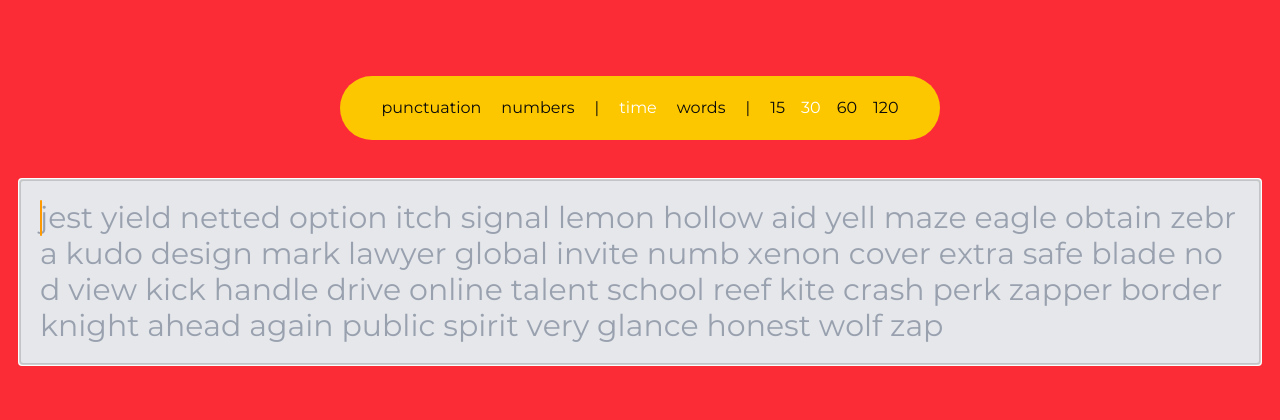
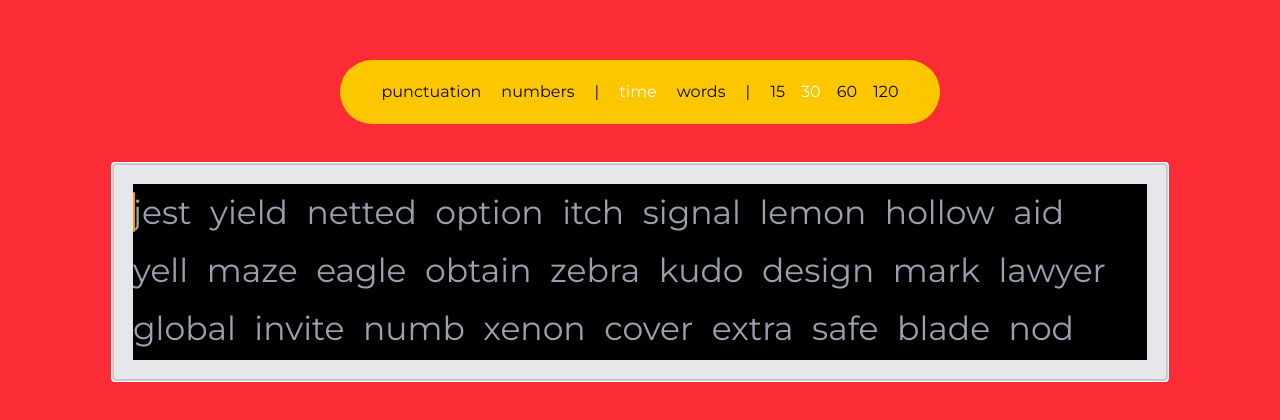
Before and after one commit to Aditya-Rawat01/type-shi.gg, a Next.js app: page / in a window 1280 px wide. Shown: the part 180-600 px from the top of the page. Built offline with nearby package versions, Linux system fonts and the light colour scheme.

Commit message:
scrolling, cursor movement, glitches fixed

```diff
--- a/components/typingArea.tsx
+++ b/components/typingArea.tsx
@@ -1,6 +1,6 @@
 'use client'
 
-import { KeyboardEvent, useEffect, useRef, useState } from "react";
+import { KeyboardEvent, useEffect, useMemo, useRef, useState } from "react";
 import axios from 'axios'
 import { URI } from "@/lib/URI";
 import generateTest from "@/lib/seed-Generation";
@@ -13,6 +13,7 @@ export default function TypingArea() {
     char: string;
     status: string;
 }[]>([])
+  const [wordList,setWordList] = useState<string[]>([])
   const mode = 'words' // have to be set by maybe cookies or something else like localstorage.
   const wordsLen:number|null = 50
   const time:number|null = null
@@ -38,7 +39,13 @@ const [focus, SetFocus] = useState(false)
     };
   }, []);
   // took help from gemini for the cursor irregularities.
-  useEffect(() => {
+
+
+    // Cursor positioning
+ useEffect(() => {
+  if (!focus) return;
+
+  requestAnimationFrame(() => {
     const containerEl = containerRef.current;
     const cursorEl = cursorElementRef.current;
 
@@ -46,46 +53,54 @@ const [focus, SetFocus] = useState(false)
 
     let targetLeft = 0;
     let targetTop = 0;
-    // Estimate default height from text size, or use cursor's own CSS if fixed
-    let targetHeight = parseFloat(getComputedStyle(containerEl).fontSize) * 1.5 || 28; // Approx line height
+    let targetHeight = 28;
 
     const charElements = containerEl.querySelectorAll<HTMLSpanElement>(`.${CHAR_SPAN_CLASS}`);
 
-    if (words.length === 0 || charElements.length === 0) {
-      // No text or elements not rendered yet, position at start of container based on padding
-      const computedStyle = getComputedStyle(containerEl);
-      targetLeft = parseFloat(computedStyle.paddingLeft) || 0;
-      targetTop = parseFloat(computedStyle.paddingTop) || 0;
-      const firstCharLikeElement = containerEl.querySelector('span'); // Try to get height from any span
-      if (firstCharLikeElement) targetHeight = firstCharLikeElement.getBoundingClientRect().height;
-
-    } else if (pointerIndex < words.length && charElements[pointerIndex]) {
+    if (pointerIndex < words.length && charElements[pointerIndex]) {
       const charEl = charElements[pointerIndex];
       const charRect = charEl.getBoundingClientRect();
       const containerRect = containerEl.getBoundingClientRect();
+
+      // Position cursor BEFORE the character (for a typing app)
       targetLeft = charRect.left - containerRect.left;
       targetTop = charRect.top - containerRect.top;
       targetHeight = charRect.height;
-    } else if (pointerIndex >= words.length && charElements.length > 0) {
-      // Cursor at the end of the text
+    } else if (charElements.length > 0) {
       const lastCharEl = charElements[charElements.length - 1];
       const charRect = lastCharEl.getBoundingClientRect();
       const containerRect = containerEl.getBoundingClientRect();
-      targetLeft = charRect.right - containerRect.left; // Position *after* the last char
+      targetLeft = charRect.right - containerRect.left;
       targetTop = charRect.top - containerRect.top;
       targetHeight = charRect.height;
     }
-    // Else: pointerIndex might be 0 and words.length > 0 but charElements not ready (rare)
-    // or some other edge case, cursor stays at initial 0,0 relative to container or last good pos.
 
     cursorEl.style.transform = `translate(${targetLeft}px, ${targetTop}px)`;
-    cursorEl.style.height = `${targetHeight}px`; // Adjust cursor height
+    cursorEl.style.height = `${targetHeight}px`;
+  });
+}, [pointerIndex, words, focus]);
+ // words identity changes, so this will run. `focus` to update on focus change.
 
-    // Optional: Smooth scroll into view
-    // const activeElement = charElements[pointerIndex] || charElements[charElements.length - 1];
-    // activeElement?.scrollIntoView({ behavior: 'smooth', block: 'nearest', inline: 'nearest' });
+  useEffect(() => {
+    if (!focus) return;
+    const textFlowArea = containerRef.current?.querySelector<HTMLDivElement>('.text-flow-area');
+    if (!textFlowArea || words.length === 0) return;
 
-  }, [pointerIndex, words, language]);
+    const charElements = textFlowArea.querySelectorAll<HTMLSpanElement>(`.${CHAR_SPAN_CLASS}`);
+    let activeElement: HTMLSpanElement | null = null;
+
+    if (pointerIndex < words.length && charElements[pointerIndex]) {
+      activeElement = charElements[pointerIndex];
+    } else if (pointerIndex >= words.length && charElements.length > 0) {
+      activeElement = charElements[Math.min(pointerIndex, charElements.length - 1)];
+    }
+
+    activeElement?.scrollIntoView({
+      behavior: 'auto', // 'smooth' can feel laggy if called too often
+      block: 'center',
+      inline: 'nearest'
+    });
+  }, [pointerIndex, words.length, focus]);
 
   useEffect(()=>{
     async function getWords() {
@@ -100,6 +115,7 @@ const [focus, SetFocus] = useState(false)
         return <div> Error occurred.</div>
       }
       setWords(response)
+      setWordList(res.data.msg.words)
     }
     getWords()
   },[language])
@@ -108,6 +124,20 @@ const [focus, SetFocus] = useState(false)
     'Right','Down','Delete','Insert','F1','F2','F3','F4','F5','F6','F7','F8','F9','F10','F11','F12','ArrowLeft','ArrowRight','ArrowUp','ArrowDown',
     'Control'
   ];
+  // const getTest=useMemo(()=> {
+  //   const response=generateTest({mode:mode, wordList, wordsLen:wordsLen, time:time })
+  //     // the error is not being toasted. see the error why
+  //     // after that send this uuid and its hash to the backend to generate and compare the strings.
+
+  //     // the error is not being toasted when the words are undefined because of the type of property here.
+  //     if (typeof response === "string") {
+  //       toast.error(response)
+  //       return <div> Error occurred.</div>
+  //     }
+  //     setWords(response)
+  //   },[wordsLen,time,mode])
+
+
   //const timeRef = useRef<ReturnType<typeof setTimeout> | null>(null);
   function handleKeyDown(e:KeyboardEvent<HTMLSpanElement>) {
     // if (!timeRef) {
@@ -136,8 +166,6 @@ const [focus, SetFocus] = useState(false)
       }
     }
     else {
-      //if (pointerIndex===words.length) {}
-      // add the missed keys as well and check the cursor and its irregularity
       setWords((prev) =>{
         const data = [...prev]
         if (key === data[pointerIndex].char) {
@@ -204,26 +232,57 @@ const [focus, SetFocus] = useState(false)
     console.log(e.key)
   }
 
+  // very expensive operation but useMemo will not benefit as the words are getting new reference with each render.
+  const wordGroups: { char: string; status: string }[][] = [];
+    let currentWord: { char: string; status: string }[] = [];
+
+    words.forEach((char, index) => {
+      currentWord.push(char);
+      if (char.char === " ") {
+        wordGroups.push(currentWord);
+        currentWord = [];
+      }
+    });
+    if (currentWord.length) wordGroups.push(currentWord); // because last character will not have the gap after that
   return (
     <div
   ref={containerRef}
-  className="h-fit w-full p-5 relative focus:bg-gray-200"
+  className="h-fit w-[85%] p-5 relative focus:bg-gray-200 flex items-center justify-center"
   onFocus={()=>SetFocus(true)}
   onBlur={()=>SetFocus(false)}
   tabIndex={0}
   onKeyDown={handleKeyDown}
 >
- <div className="flex flex-wrap relative">
-    <div className={` ${!focus?"absolute":"hidden"} w-full h-full backdrop-blur-md transition-all duration-1000 ease-in`} onClick={()=>SetFocus(true)}>Click to focus ^_^</div>
-      {words.map((value, index)=>{
-        return (
+ <div className="text-flow-area flex flex-wrap gap-0.5 leading-14 text-[33px] bg-black relative h-44 overflow-y-auto">
+    <div className={` ${!focus?"absolute":"hidden"} w-full h-full backdrop-blur-xs bg-transparent transition-all duration-1000 ease-in`} onClick={()=>SetFocus(true)} onWheel={(e) => e.preventDefault()}
+  onTouchMove={(e) => e.preventDefault()}
+  onScroll={(e) => e.preventDefault()}>
+      Click to focus ^_^
+    </div>
+      {wordGroups.map((word, wordIndex) => (
+  <span key={`${word}-${wordIndex}`} className="inline-block">
+    {word.map((value, charIndex) => {
+      // Get actual index in flat array
 
-          <span key={index} className={`text-3xl ${CHAR_SPAN_CLASS} ${value.status==="pending"|| value.status ==="missed"?"text-gray-400":value.status==="correct"?"text-green-400":"text-red-400 underline-offset-1 underline"}`} >
-            {value.char === " " ? "\u00A0" : value.char}
-            </span>
-        )
-      })}</div>
+      return (
+        <span
+          key={`${word}-${wordIndex}-${value}-${charIndex}`}
+          className={`${CHAR_SPAN_CLASS} ${
+            value.status === "pending" || value.status === "missed"
+              ? "text-gray-400"
+              : value.status === "correct"
+              ? "text-green-400"
+              : "text-red-400 underline"
+          }`}
+        >
+          {value.char === " " ? "\u2002" : value.char}
+        </span>
+      );
+    })}
+  </span>
+))}</div>
       <div
+
         ref={cursorElementRef}
         id="cursor" // ID can still be useful for debugging or specific CSS
         className={`absolute rounded-sm bg-amber-500
@@ -240,3 +299,9 @@ const [focus, SetFocus] = useState(false)
   );
 }
             //<span className={`h-10 w-1 bg-black ${index===pointerIndex?"absolute":"invisible"}`}></span>
+// return (
+
+//         //   <span key={index} className={`${CHAR_SPAN_CLASS} ${value.status==="pending"|| value.status ==="missed"?"text-gray-400":value.status==="correct"?"text-green-400":"text-red-400 underline-offset-1 underline"}`} >
+//         //     {value.char === " " ? "\u2002" : value.char}
+//         //     </span>
+//         // )
```
